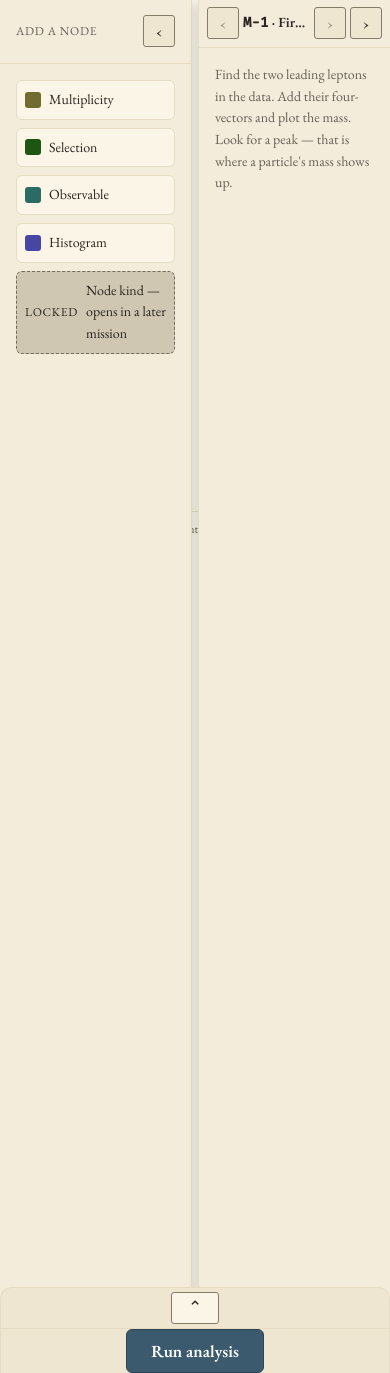
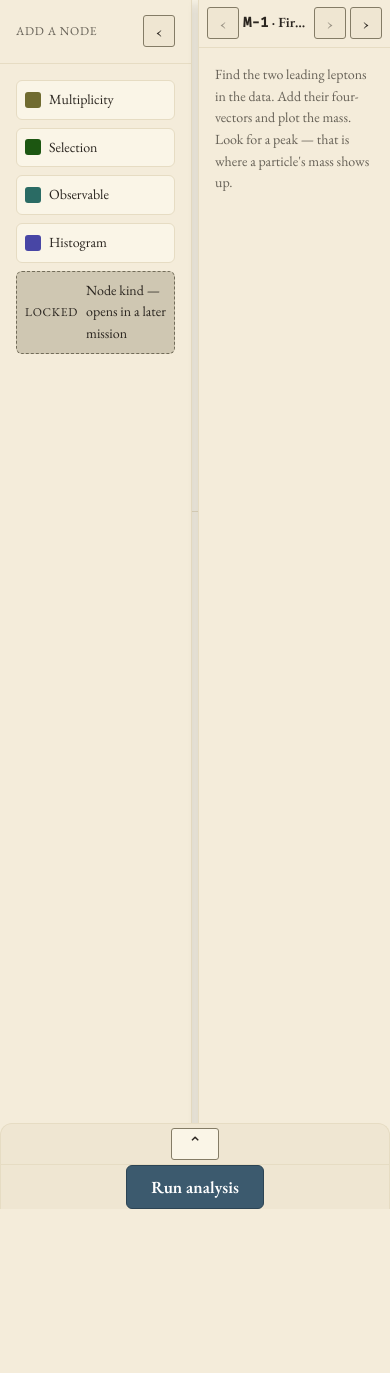
Before and after one commit to JulesVandenbroeck/fce-site, a FastAPI app: page / in a window 390 px wide. Shown: the part 165-1538 px from the top of the page. After the commit the page ends 1374 px from the top, so only its background shows below. Run offline with FastAPI, Linux system fonts and the light colour scheme.

Commit message:
design: fix drawer viewport fit and palette-covers-canvas (D-022 cycle 2)
Resolves review F1/F2/F4/F5/F6 on PR #63: `main`/`.frame` now split
100svh via flex instead of stacking a second 100svh frame below the
header (F1, fixes C3), the drawer guard asserts the real viewport
bound instead of is_visible() (F2), `.canvas-wrap` gets padding equal
to the palette/mission-panel expanded footprints so the svg and
aria-live status clear the overlays (F4, fixes C11 and the three
test_graph.py regressions per F3/C9), the scroll spacer is marked with
its ponytail ceiling (F5), and the three-times-repeated 56rem drawer
width is now one custom property (F6).

Co-Authored-By: Claude Sonnet 5 <noreply@anthropic.com>

```diff
--- a/src/fce_web/static/css/shell.css
+++ b/src/fce_web/static/css/shell.css
@@ -45,6 +45,9 @@ button:focus-visible,
 
 /* ---- page header (index.html, above the shell) --------------------------- */
 main {
+  display: flex;
+  flex-direction: column;
+  height: 100svh;
   padding: var(--space-3) 0 0;
 }
 main > h1 {
@@ -69,8 +72,17 @@ main > h1 {
 .frame {
   position: relative;
   width: 100%;
-  height: 100svh;
+  flex: 1 1 auto;
+  min-height: 0;
   overflow: hidden;
+  /* Palette/mission-panel *expanded* footprints (D-022 cycle 2, F4/F6):
+   * named once here so `.canvas-wrap`'s inset padding and each panel's
+   * `[data-state="expanded"]` width read the same number. Sized to the
+   * expanded footprint always, not the current `data-state`, so the
+   * canvas content clears the panels' maximum reach rather than jumping
+   * when a panel toggles. */
+  --palette-w: calc(var(--space-7) * 4);
+  --panel-w: calc(var(--space-7) * 5);
 }
 
 /* ---- canvas region: full-bleed, under every overlay ----------------------- */
@@ -97,7 +109,19 @@ main > h1 {
   inset: 0;
   overflow: auto;
   background: var(--panel);
+  /* D-022 cycle 2, F4: the svg and `.canvas-status` are normal-flow
+   * children, so this padding shifts them clear of the palette/panel
+   * overlays that sit at `.frame`'s own left/right edges. `::after` below
+   * is position:absolute, so it ignores padding (positions off the
+   * padding *edge*, not inset by it) and keeps its own scroll-range job
+   * unaffected. */
+  padding: 0 var(--panel-w) 0 var(--palette-w);
 }
+/* ponytail: this spacer manufactures scroll range for a canvas surface
+ * nothing can occupy yet -- there is no pan/zoom (F-016). Its only
+ * consumer is the C1 e2e guard. Delete it once F-016 lands a real
+ * scrollable/zoomable surface; the guard should then assert against that
+ * instead. */
 .canvas-wrap::after {
   content: "";
   position: absolute;
@@ -144,12 +168,15 @@ main > h1 {
 .mission-panel { right: 0; border-left: var(--border-hairline) solid var(--paper-line); }
 
 /* D-021's narrowed widths, carried over: the palette holds five short rows
- * and does not need more than 4 x --space-7; the mission panel keeps 5. */
+ * and does not need more than 4 x --space-7; the mission panel keeps 5.
+ * Read off `.frame`'s --palette-w/--panel-w (D-022 cycle 2) rather than
+ * repeating the calc(), so the canvas-content inset above can never drift
+ * from the width that actually needs clearing. */
 .palette[data-state="expanded"] {
-  width: calc(var(--space-7) * 4);
+  width: var(--palette-w);
 }
 .mission-panel[data-state="expanded"] {
-  width: calc(var(--space-7) * 5);
+  width: var(--panel-w);
 }
 .palette__head {
   display: flex;
@@ -327,11 +354,14 @@ main > h1 {
   flex-direction: column;
   align-items: center;
   pointer-events: none;
+  /* F6: named once, read by `.drawer__body`, `.drawer__handle-row` and
+   * `.run-control` below -- all three used to repeat `min(56rem, 100%)`. */
+  --drawer-max-w: min(56rem, 100%);
 }
 .drawer > * { pointer-events: auto; }
 
 .drawer__body {
-  width: min(56rem, 100%);
+  width: var(--drawer-max-w);
   max-height: 40svh;
   overflow: auto;
   padding: var(--space-3) var(--space-4);
@@ -354,7 +384,7 @@ main > h1 {
 .drawer__handle-row {
   display: flex;
   justify-content: center;
-  width: min(56rem, 100%);
+  width: var(--drawer-max-w);
   padding: var(--space-1) 0;
   background: var(--chrome-bg);
   border: var(--border-hairline) solid var(--paper-line);
@@ -378,7 +408,7 @@ main > h1 {
  * is only the flush chrome band it sits on, matching `.drawer__handle-row`
  * above it. */
 .run-control {
-  width: min(56rem, 100%);
+  width: var(--drawer-max-w);
   padding: 0;
   background: var(--chrome-bg);
   border: var(--border-hairline) solid var(--paper-line);
@@ -390,14 +420,14 @@ main > h1 {
  * has nothing to give up. Same arithmetic as the exploration: 4 x --space-7
  * at 1024, 3 x --space-7 at 768. */
 @media (max-width: 1024px) {
-  .mission-panel[data-state="expanded"] {
-    width: calc(var(--space-7) * 4);
+  .frame {
+    --panel-w: calc(var(--space-7) * 4);
   }
 }
 @media (max-width: 768px) {
-  .palette[data-state="expanded"],
-  .mission-panel[data-state="expanded"] {
-    width: calc(var(--space-7) * 3);
+  .frame {
+    --palette-w: calc(var(--space-7) * 3);
+    --panel-w: calc(var(--space-7) * 3);
   }
   main > h1,
   .page-intro {
```
Also changed, not shown: tests/e2e/test_canvas_style.py (+60 -14 lines).
